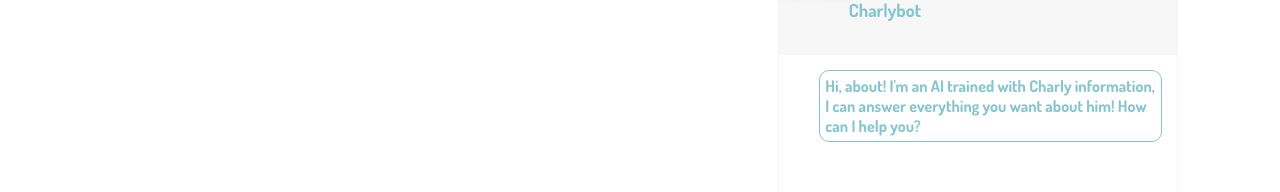
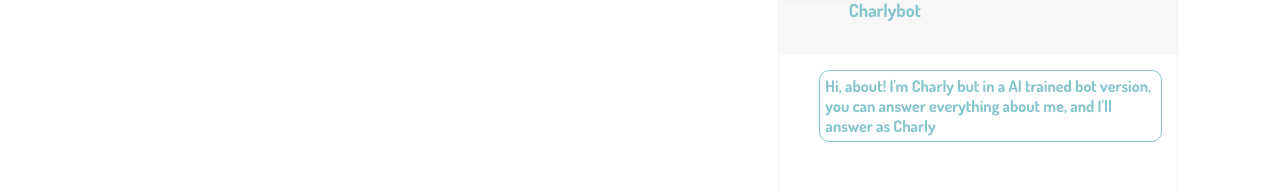
Before and after one commit to Charlytoc/charlytoc-ai-portflio, a Next.js app: page /3000/about in a window 1280 px wide. Both pictures are taken after a click on the element "Talk to the AI". Shown: the part 210-402 px from the top of the page. Built offline with nearby package versions, Linux system fonts and the light colour scheme.

Commit message:
almost ready

```diff
--- a/src/app/components/chat.tsx
+++ b/src/app/components/chat.tsx
@@ -5,7 +5,7 @@
 import axios from "axios"
 export default function Chat ({params}: queryParams) {
     const [showChat, setShowChat] = useState(false)
-    const [question, setQuestion] = useState("Hi! How are you?")
+    const [question, setQuestion] = useState("")
     const [previousAnswer, setPreviousAnswer] = useState("")
     const [chatMessages, setChatMessages] = useState([
         {
@@ -53,12 +53,14 @@
     const sendData = ():void => {
         let updatedMessagesThreat = [...chatMessages, makeMessage('visitor', question)]
         setChatMessages(updatedMessagesThreat)
+        setQuestion('')
         setTimeout(()=> {
             axios.post('https://rigobot.herokuapp.com/v1/prompting/complete/?template_id=10', data)
         .then((response) => {
             setPreviousAnswer(response.data.answer)
             updatedMessagesThreat = [...updatedMessagesThreat,  makeMessage('bot', response.data.answer)]
             setChatMessages(updatedMessagesThreat)
+
         })
         .catch((error) => {
             console.error(error);
@@ -86,7 +88,7 @@
         </div>)}
         </div>
         <div className="chat-footer">
-            <input className="input-question" type="text" onChange={(e)=> setQuestion(e.target.value)} />
+            <input value={question} className="input-question" type="text" onChange={(e)=> setQuestion(e.target.value)} />
             <button onClick={sendData}><i className="fa-solid fa-paper-plane"></i></button>
         </div>
     </div>
--- a/src/app/helpers/chatHelper.tsx
+++ b/src/app/helpers/chatHelper.tsx
@@ -1,5 +1,5 @@
 export const chatHelper ={
     svgBot: <svg fill="#85c5ce" width="80px" height="80px" viewBox="0 0 24 24" xmlns="http://www.w3.org/2000/svg"><path d="M21.928 11.607c-.202-.488-.635-.605-.928-.633V8c0-1.103-.897-2-2-2h-6V4.61c.305-.274.5-.668.5-1.11a1.5 1.5 0 0 0-3 0c0 .442.195.836.5 1.11V6H5c-1.103 0-2 .897-2 2v2.997l-.082.006A1 1 0 0 0 1.99 12v2a1 1 0 0 0 1 1H3v5c0 1.103.897 2 2 2h14c1.103 0 2-.897 2-2v-5a1 1 0 0 0 1-1v-1.938a1.006 1.006 0 0 0-.072-.455zM5 20V8h14l.001 3.996L19 12v2l.001.005.001 5.995H5z"/><ellipse cx="8.5" cy="12" rx="1.5" ry="2"/><ellipse cx="15.5" cy="12" rx="1.5" ry="2"/><path d="M8 16h8v2H8z"/></svg>,
-    welcome:`I'm an AI trained with Charly information, I can answer everything you want about him! How can I help you?`
+    welcome:`I'm Charly but in a AI trained bot version, you can answer everything about me, and I'll answer as Charly`
 
 }
```
